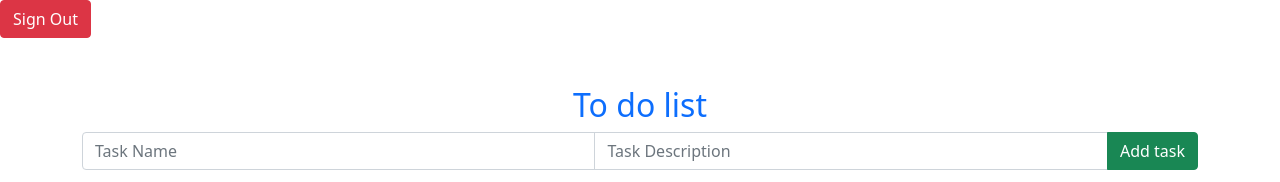
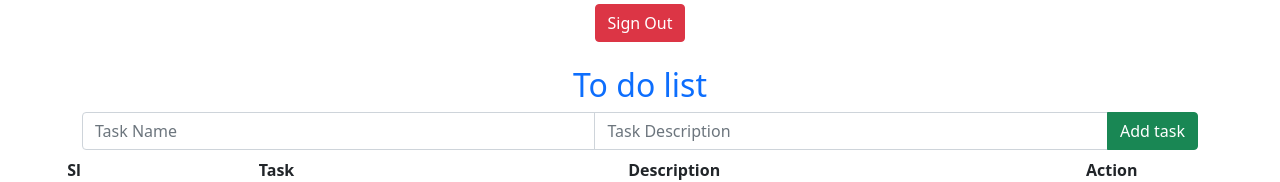
Before and after one commit to sannypro/to-do-list, a React (Create React App) app: page / in a window 1280 px wide. Shown: the top 182 px of the page. Built offline with nearby package versions, Linux system fonts and the light colour scheme; no server answers; sample sign-in values are in the browser's storage.

Commit message:
Some Bugs fixed

```diff
--- a/src/Home.js
+++ b/src/Home.js
@@ -49,8 +49,10 @@ const Home = () => {
     }
     return (
         <div>
-            <button onClick={() => signOut(auth)} className='btn btn-danger'>Sign Out</button>
-            <h2 className='text-center mt-5 text-primary'>
+            <div className='text-center mt-1'>
+                <button onClick={() => signOut(auth)} className='btn btn-danger '>Sign Out</button>
+            </div>
+            <h2 className='text-center mt-4 text-primary'>
                 To do list
             </h2>
             <form onSubmit={handleSubmit}>
@@ -80,7 +82,8 @@ const Home = () => {
 
                                 <td>{(n.complete) ? <del>{n.task}</del> : <span>{n.task}</span>}</td>
                                 <td>{n.complete ? <del>{n.description}</del> : <span>{n.description}</span>}</td>
-                                <td><button onClick={() => handleComplete(n._id)} className='btn btn-success me-5'>Complete</button><button onClick={() => handleDelete(n._id)} className='btn btn-danger'>Delete</button></td>
+                                <td><div className='d-flex text-center justify-content-center'>
+                                    <button onClick={() => handleComplete(n._id)} className='btn btn-success  me-5'>Complete</button><button onClick={() => handleDelete(n._id)} className='btn btn-danger'>Delete</button></div></td>
                             </tr>)
                         }
 
```
